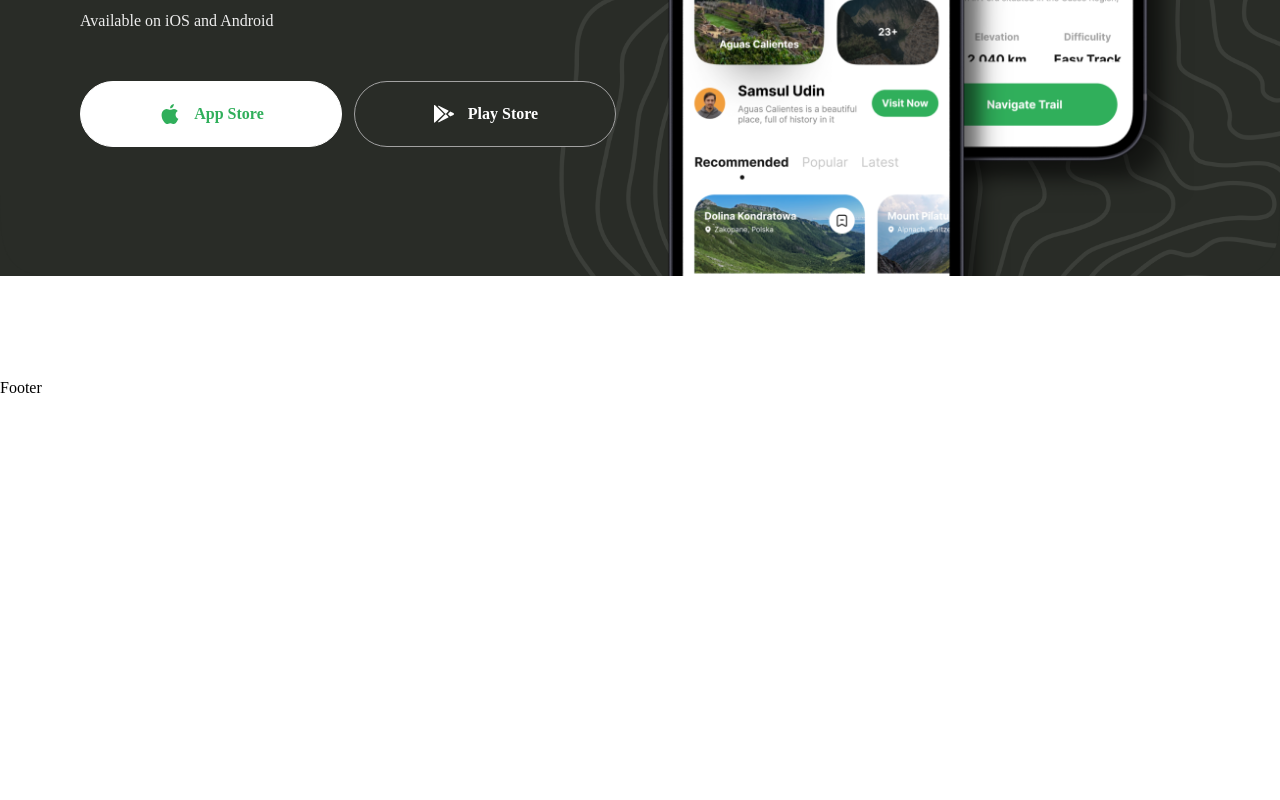
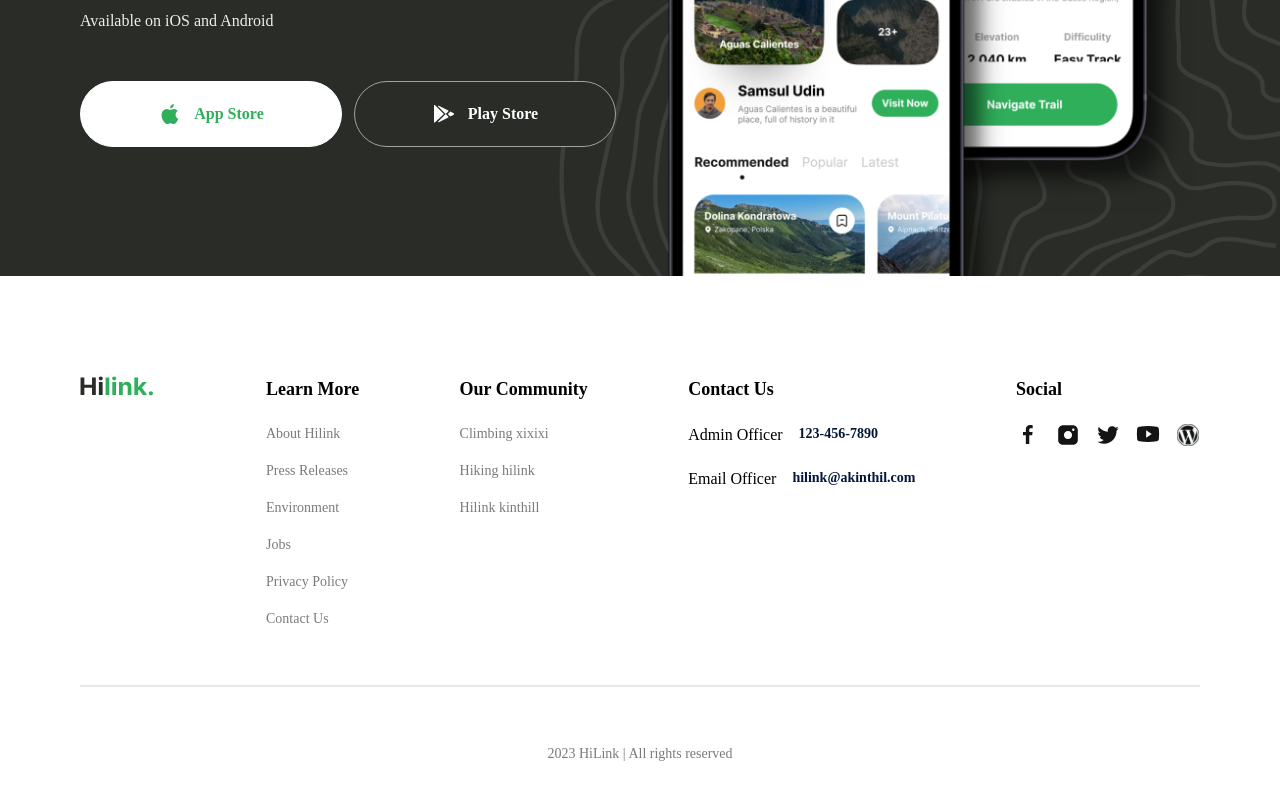
Before and after one commit to delmac-dev/traveling-app, a Next.js app: page / in a window 1280 px wide. Shown: the part 4057-4857 px from the top of the page. Before the commit the page ends 4457 px from the top, so only its background shows below. Built offline with nearby package versions, Linux system fonts and the light colour scheme.

Commit message:
done with footer section

```diff
--- a/components/Footer.tsx
+++ b/components/Footer.tsx
@@ -1,8 +1,98 @@
-import React from 'react'
+import { FOOTER_CONTACT_INFO, FOOTER_LINKS, SOCIALS } from '@/constants'
+import Image from 'next/image'
+import Link from 'next/link'
+
+interface FooterColumnProps {
+  title: string;
+  children: React.ReactNode
+}
 
 const Footer = () => {
   return (
-    <div>Footer</div>
+    <footer className="flexCenter mb-10">
+      <div className="padding-container max-container flex w-full flex-col gap-14">
+        <div className="flex flex-col items-start justify-center gap-[10%] md:flex-row">
+          <Link
+            href="/"
+            className= "mb-10"
+          >
+            <Image
+              src="/hilink-logo.svg"
+              alt='logo'
+              width={74}
+              height={29}
+            />
+          </Link>
+          <div className="flex flex-wrap gap-10 sm:justify-between md:flex-1">
+            {FOOTER_LINKS.map((columns) => (
+              <FooterColumn key={columns.title} title={columns.title}>
+                <ul className="regular-14 flex flex-col gap-4 text-gray-30">
+                  {columns.links.map((link)=> (
+                    <Link href={"/"} key={link}>
+                      {link}
+                    </Link>
+                  ))}
+                </ul>
+              </FooterColumn>
+            ))}
+            <div className="flex flex-col gap-5">
+              <FooterColumn title={FOOTER_CONTACT_INFO.title}>
+                {FOOTER_CONTACT_INFO.links.map((link) => (
+                  <Link
+                    key={link.label}
+                    href={"/"}
+                    className='flex gap-4 md:flex-col lg:flex-row'
+                  >
+                    <p className="whitespace-nowrap">
+                      {link.label}
+                    </p>
+                    <p className="medium-14 whitespace-nowrap text-blue-70">
+                      {link.value}
+                    </p>
+                  </Link>
+                ))}
+              </FooterColumn>
+            </div>
+            <div className="flex flex-col gap-5">
+              <FooterColumn
+                title={SOCIALS.title}
+              >
+                <ul className="regular-14 flex gap-4 text-gray-30">
+                  {SOCIALS.links.map((link) => (
+                    <Link
+                      href={"/"}
+                      key={link}
+                    >
+                      <Image
+                        src={link}
+                        alt='logo'
+                        width={24}
+                        height={24}
+                      />
+                    </Link>
+                  ))}
+                </ul>
+              </FooterColumn>
+            </div>
+          </div>
+        </div>
+
+        <div className="border bg-gray-20" />
+        <p className="regular-14 w-full text-center text-gray-30">
+          2023 HiLink | All rights reserved
+        </p>
+      </div>
+    </footer>
+  )
+}
+
+const FooterColumn = ({title, children}:FooterColumnProps) => {
+
+  return (
+    <div className='flex flex-col gap-5'>
+      <h3 className='bold-18 whitespace-nowrap'>{title}</h3>
+      {children}
+    </div>
   )
 }
 
```
